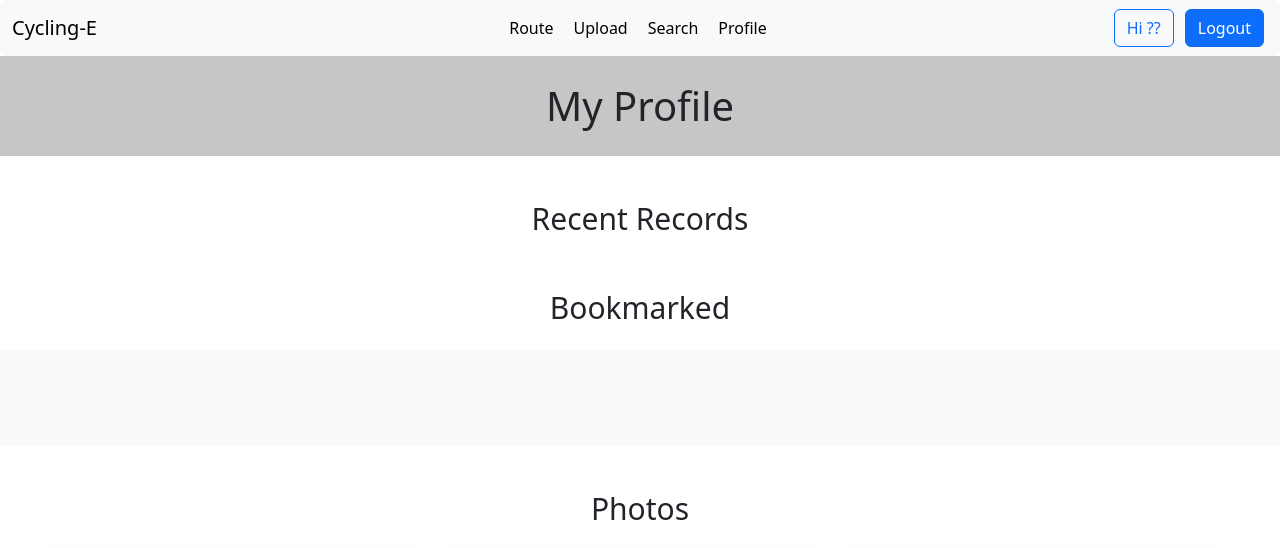
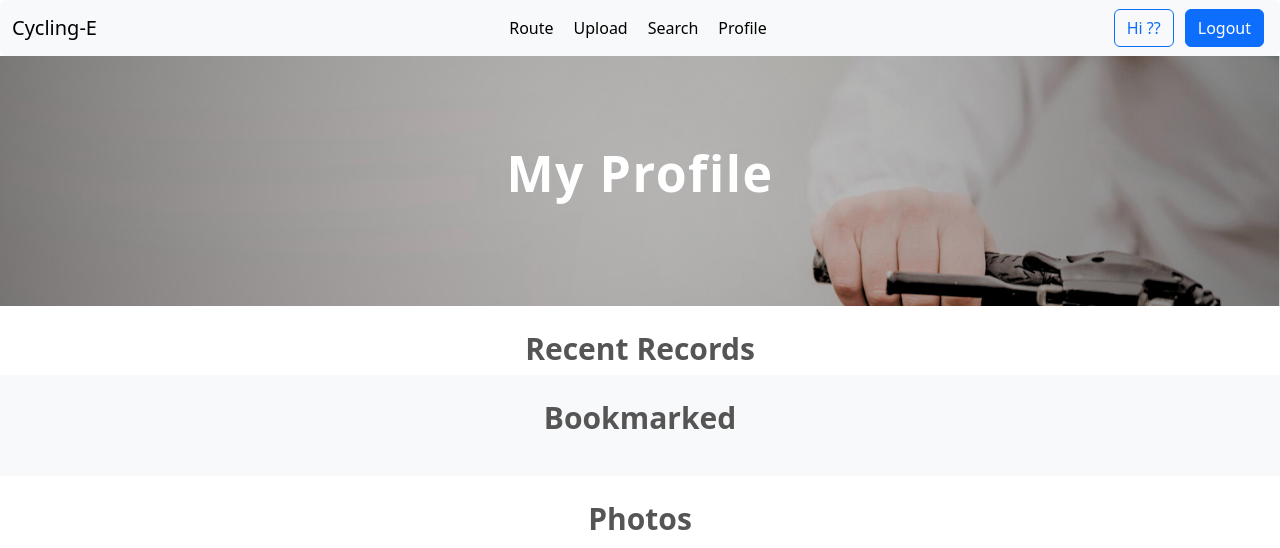
Before and after one commit to Ivanchung11/project1, a website: page private/profile.html in a window 1280 px wide. Shown: the top 548 px of the page. Drawn offline with nearby package versions, Linux system fonts and the light colour scheme; no server answers; grey boxes are pictures that could not be loaded.

Commit message:
profile update

```diff
--- a/private/profile.css
+++ b/private/profile.css
@@ -6,18 +6,39 @@
   margin-right: 11px;
 }
 
-.myProfile {
+.header {
+  padding: 80px;
+  text-align: center;
+  background-image: url("./profile.png");
+  background-size: cover;
+  background-position: center;
+  height: 250px;
+  font-size: 50px;
+  font-weight: bold;
+  /* display: flex; */
+  align-items: center;
+  color: rgb(255, 255, 255);
+  letter-spacing: 1.5px;
+  /* text-shadow: rgb(255, 255, 255) 5px 0 10px; */
+  /* color: rgb(126, 8, 8);
+  font-size: 30px; */
+  width: 100%;
+}
+
+/* .myProfile {
   font-size: 40px;
   text-align: center;
   background-color: rgb(198, 198, 198);
   padding: 20px;
-}
+} */
 
 .recent-records {
   font-size: 30px;
+  font-weight: bold;
   text-align: center;
-  padding-top: 40px;
+  padding-top: 20px;
   padding-bottom: 20px;
+  color: rgb(85, 85, 85);
 }
 
 .route-container {
@@ -26,18 +47,28 @@
   padding-right: 30px;
 }
 
+.book-container {
+  padding-left: 30px;
+  padding-right: 30px;
+}
+
 .bookmark {
   font-size: 30px;
+  font-weight: bold;
   text-align: center;
-  padding-top: 40px;
+  padding-top: 20px;
   padding-bottom: 20px;
+  color: rgb(85, 85, 85);
+  background-color: rgb(248, 249, 250);
 }
 
 .photo {
   font-size: 30px;
+  font-weight: bold;
   text-align: center;
-  padding-top: 40px;
+  padding-top: 20px;
   padding-bottom: 20px;
+  color: rgb(85, 85, 85);
 }
 
 /* photo part*/
--- a/private/profile.html
+++ b/private/profile.html
@@ -64,7 +64,12 @@
       </div>
     </nav>
 
-    <div class="myProfile">My Profile</div>
+    <header class="header">
+      <p>My Profile</p>
+      <!-- <img src="./image/search.jpg" width="100%" height="300px"> -->
+    </header>
+
+    <!-- <div class="myProfile">My Profile</div> -->
     <div class="recent-records">Recent Records</div>
 
     <!-- <div class="album py-5 bg-body-tertiary"> -->
@@ -75,7 +80,7 @@
     </div>
 
     <div class="bookmark">Bookmarked</div>
-    <div class="album py-5 bg-body-tertiary">
+    <div class="album py-2 bg-body-tertiary">
       <div class="book-container">
         <div class="row row-cols-1 row-cols-sm-2 row-cols-md-3 g-3" id="bookmark-card">
         </div>
--- a/private/profile.js
+++ b/private/profile.js
@@ -92,7 +92,7 @@ function createCard(data1,cardId) {
         html +=  `
           <div class="col">
             <div class="card shadow-sm">
-              <img class="bd-placeholder-img card-img-top" width="100%" height="100%" src="${photo}" >
+              <img class="bd-placeholder-img card-img-top" width="100%" height="100%" src="${photo}">
               <div class="card-body">
                 <p class="fs-4">${data.route_name}</p>
                 <p class="card-text">${data.description}</p>
```
Also changed, not shown: public/index.html (+2 -2 lines), private/profile.png (added), public/css/index.jpg (added).
